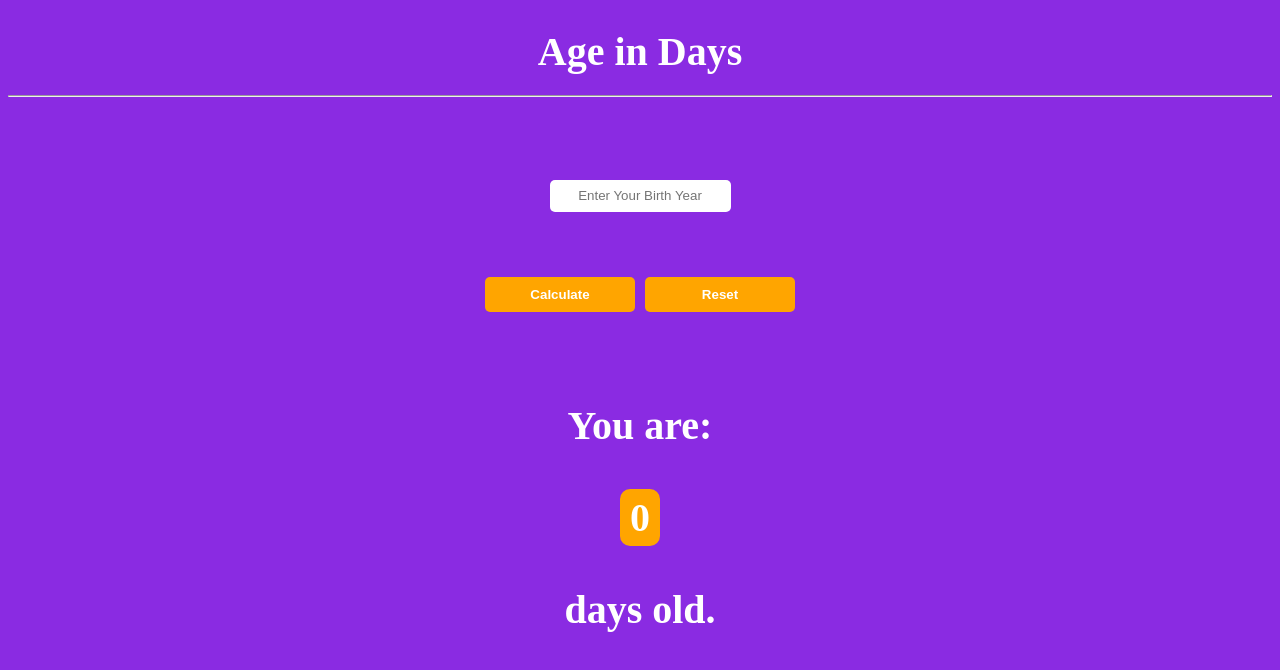
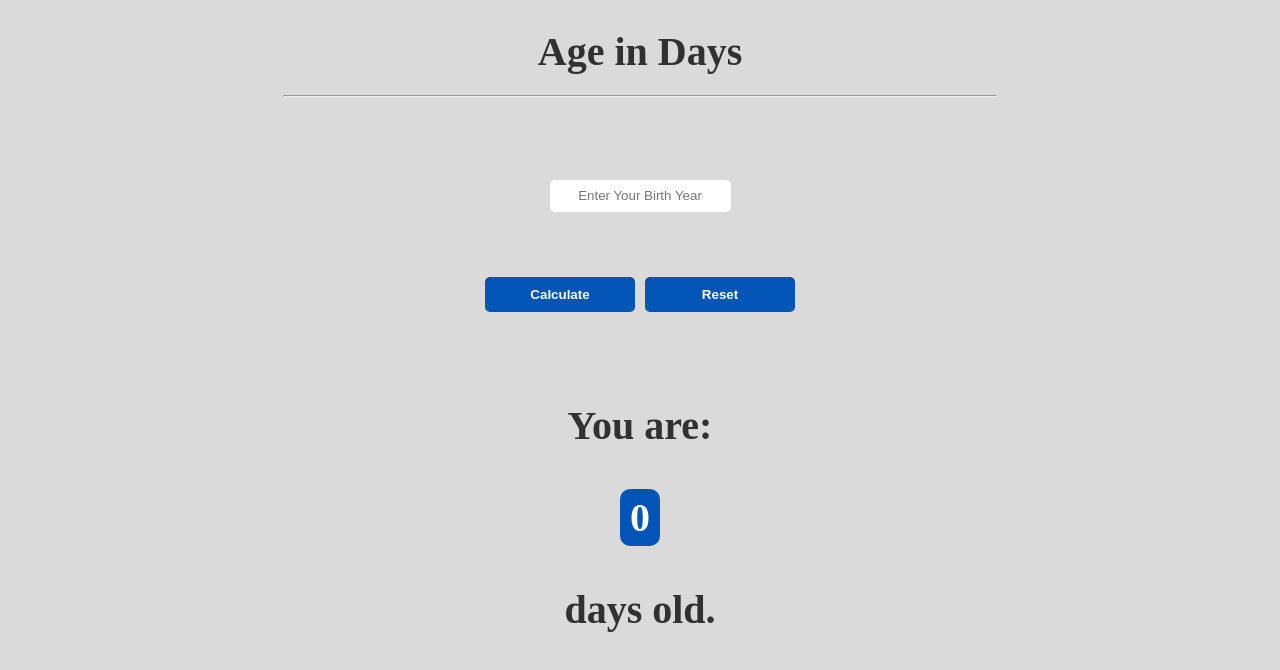
Before and after one commit to Qunnderrie1/AgeInDaysCalculator, a plain HTML site: page index.html in a window 1280 px wide. Drawn offline with Linux system fonts and the light colour scheme.

Commit message:
Add files via upload

```diff
--- a/index.css
+++ b/index.css
@@ -1,18 +1,20 @@
 body{
     font-family: "Montserrat";
+    justify-content: center;
+    align-items: center;
+    background-color: rgb(218, 218, 218);
 }
 .mainContainer
 {
+
+
     display: flex;
     flex-direction: column;
     height: fit-content;
-    color:white;
+    color:rgb(49, 49, 49);
     font-size: 40px;
     font-weight:bold;
     text-align: center;
-}
-body{
-    background-color: blueviolet;
 }
 .userError
 {
@@ -48,7 +50,7 @@ input{
 }
 .clickMeBtn
 {
-    background-color: orange;
+    background-color: rgb(0, 85, 182);
     color:white;
     width: 150px;
     border: none;
@@ -59,7 +61,7 @@ input{
 }
 .ResetBtn{
 
-    background-color: orange;
+    background-color: rgb(0, 85, 182);
     color:white;
     width: 150px;
     padding: 10px;
@@ -69,9 +71,13 @@ input{
     font-weight: bold;
 }
 .ResetBtn:hover , .clickMeBtn:hover{
-    background-color: rgb(238, 203, 138);
+    background-color:  rgb(0, 85, 182);
 }
 
+hr{
+    padding: 0px 40px;
+    width: 50%;
+}
 
 .userResults
 {
@@ -80,10 +86,14 @@ input{
 }
 .userResults p{
     font-size: 40px;
+
+}
+.userResults p:nth-child(2){
+    color: white;
 }
 .myAge
 {
-    background-color: orange;
+    background-color: rgb(0, 85, 182);
     justify-content: center;
     margin: 40px auto;
     text-align: center;
--- a/index.js
+++ b/index.js
@@ -14,6 +14,7 @@ var currentYear = new Date().getFullYear();
 reset.addEventListener('click' , () =>{
 
     userResults.textContent = 0;
+    age.value = "";
 })
 
 clickMe.addEventListener('click' , () => {
```
